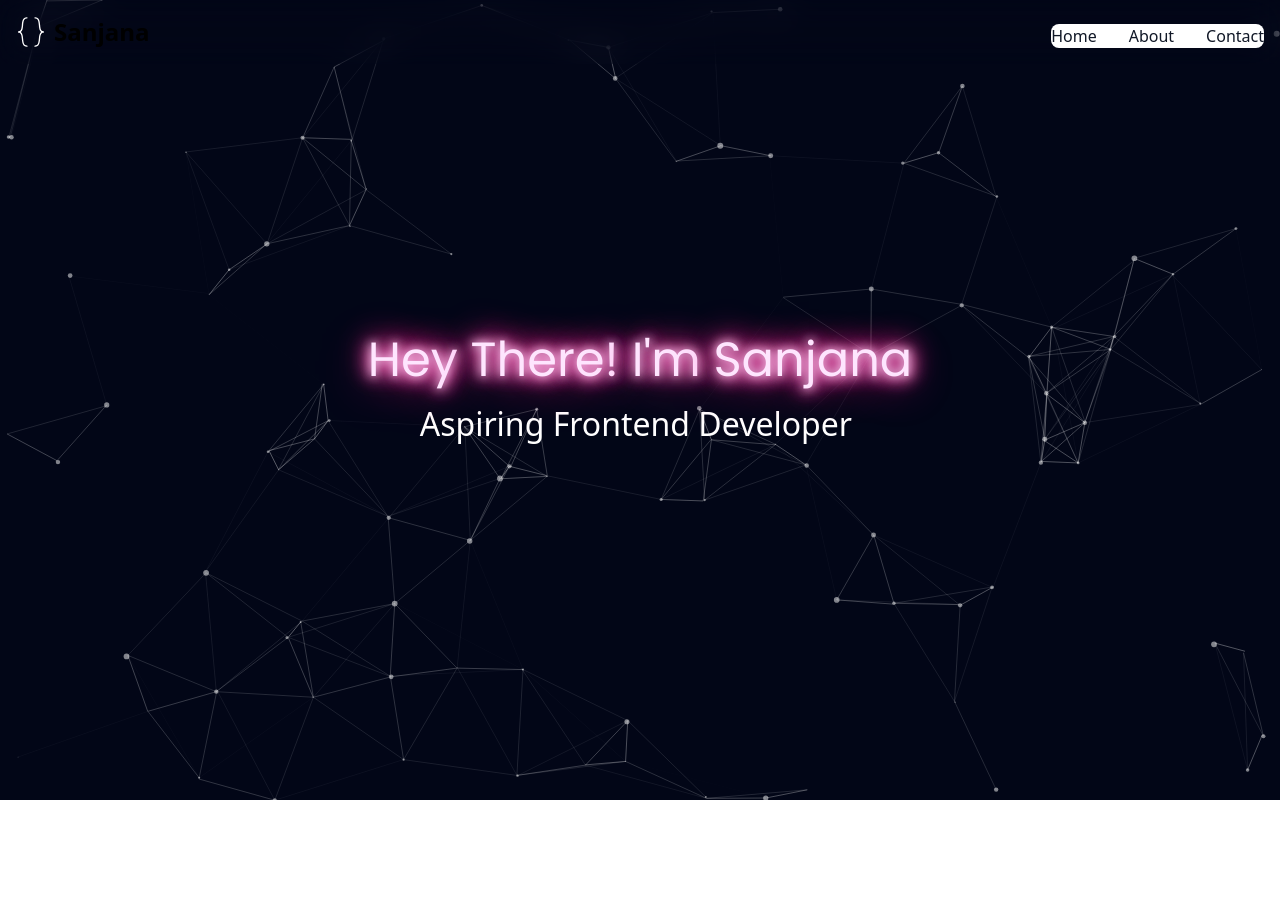
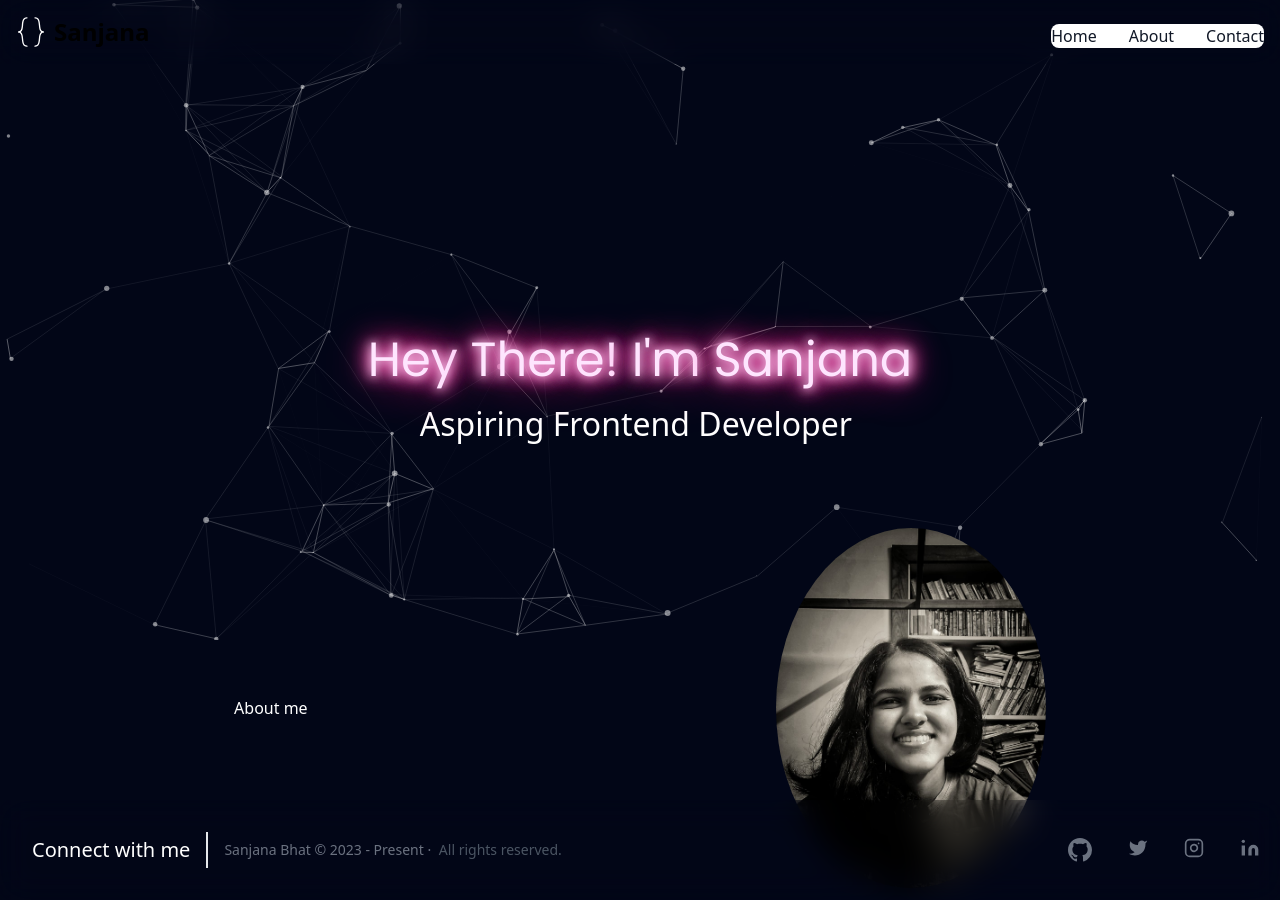
Before and after one commit to Sanjana-Bhat-02/pfolio, a SvelteKit app: page / in a window 1280 px wide. Before the commit the page ends 800 px from the top, so only its background shows below. Built offline with nearby package versions, Linux system fonts and the light colour scheme.

Commit message:
added profile

```diff
--- a/src/components/Background.svelte
+++ b/src/components/Background.svelte
@@ -125,6 +125,6 @@
     });
 </script>
 
-<div id="particle-js" >
+<div id="particle-js">
     <slot/>
 </div>
--- a/src/components/Content.svelte
+++ b/src/components/Content.svelte
@@ -3,7 +3,7 @@
 </script>
 
 <div class="flex flex-col relative h-screen">
-    <div id="particles-js" class="bg-slate-950 top-0 left-0 w-full h-full z-0 bg-fixed">
+    <div id="particles-js" class="bg-slate-950 top-0 left-0 w-full h-fit z-0 bg-fixed">
     <div class="container">
         <div class="con">
             <div class="sign">
@@ -18,13 +18,26 @@
             <p class="word">Frontend&nbsp;</p>
             <p class="word">Developer&nbsp;</p>
         </div>
-        <!-- <img src="https://upload.wikimedia.org/wikipedia/commons/1/15/Cat_August_2010-4.jpg" alt=""> -->
-        <!-- <img src="https://cdn.britannica.com/87/205187-050-BEE2B338/tapetum-lucidum-light-retina-nigh alt=""> -->
+
+        <div class="about flex justify-around items-center my-20">
+           <h1 class="text-white">About me</h1>
+           <img src="/pic.jpeg" alt="">
+        </div>
     </div>
 </div>
 </div>
 
 
 <style>
+   img {
+  max-width: 100%;
+  height: auto;
+  display: block;
+  border-radius: 50%;
+  height: 360px;
+}
+
+
+
 
 </style>
--- a/src/components/Footer.svelte
+++ b/src/components/Footer.svelte
@@ -1,11 +1,12 @@
-
-  <div class="container px-5 py-8 mx-auto flex items-center sm:flex-row flex-col bg-transparent backdrop-blur-lg">
+<div class="px-5 py-8 mx-auto flex items-center sm:flex-row flex-col bg-transparent backdrop-blur-lg ">
   <a href="/" class="flex title-font font-medium items-center md:justify-start justify-center text-gray-900">
-
     <span class="ml-3 text-xl text-white">Connect with me</span>
   </a>
-    <p class="text-sm text-gray-500 sm:ml-4 sm:pl-4 sm:border-l-2 sm:border-gray-200 sm:py-2 sm:mt-0 mt-4">Sanjana Bhat © 2023 - Present ·
-      <a href="https://twitter.com/knyttneve" class="text-gray-600 ml-1" rel="noopener noreferrer" target="_blank">All rights reserved.</a>
+  <p class="text-sm text-gray-500 sm:ml-4 sm:pl-4 sm:border-l-2 sm:border-gray-200 sm:py-2 sm:mt-0 mt-4">
+    Sanjana Bhat © 2023 - Present ·
+    <a href="https://twitter.com/knyttneve" class="text-gray-600 ml-1" rel="noopener noreferrer" target="_blank">
+      All rights reserved.
+    </a>
   </p>
   <span class="inline-flex gap-6 sm:ml-auto sm:mt-0 mt-4 justify-center sm:justify-start">
     <a class="text-gray-500" href="/">
@@ -13,9 +14,6 @@
       <svg aria-hidden="true" class="octicon octicon-mark-github" height="24" version="1.1" viewBox="0 0 16 16" width="24">
         <path fill="#6b7280" fill-rule="evenodd" d="M8 0C3.58 0 0 3.58 0 8c0 3.54 2.29 6.53 5.47 7.59.4.07.55-.17.55-.38 0-.19-.01-.82-.01-1.49-2.01.37-2.53-.49-2.69-.94-.09-.23-.48-.94-.82-1.13-.28-.15-.68-.52-.01-.53.63-.01 1.08.58 1.23.82.72 1.21 1.87.87 2.33.66.07-.52.28-.87.51-1.07-1.78-.2-3.64-.89-3.64-3.95 0-.87.31-1.59.82-2.15-.08-.2-.36-1.02.08-2.12 0 0 .67-.21 2.2.82.64-.18 1.32-.27 2-.27.68 0 1.36.09 2 .27 1.53-1.04 2.2-.82 2.2-.82.44 1.1.16 1.92.08 2.12.51.56.82 1.27.82 2.15 0 3.07-1.87 3.75-3.65 3.95.29.25.54.73.54 1.48 0 1.07-.01 1.93-.01 2.2 0 .21.15.46.55.38A8.013 8.013 0 0 0 16 8c0-4.42-3.58-8-8-8z"></path>
       </svg>
-
-
-
     </a>
     <a class="ml-3 text-gray-500" href="/">
       <svg fill="currentColor" stroke-linecap="round" stroke-linejoin="round" stroke-width="2" class="w-5 h-5" viewBox="0 0 24 24">
@@ -36,3 +34,7 @@
     </a>
   </span>
 </div>
+
+<style>
+
+</style>
--- a/src/components/Header.svelte
+++ b/src/components/Header.svelte
@@ -20,7 +20,7 @@
           <a href="#" class="block py-2 pl-3 pr-4 text-gray-900 rounded hover:bg-gray-100 md:hover:bg-transparent md:hover:text-blue-700 md:p-0 md:dark:hover:text-pink-500 dark:text-white dark:hover:bg-gray-700 dark:hover:text-white md:dark:hover:bg-transparent dark:border-gray-700">Home</a>
         </li>
         <li>
-          <a href="#" class="block py-2 pl-3 pr-4 text-gray-900 rounded hover:bg-gray-100 md:hover:bg-transparent md:hover:text-blue-700 md:p-0 md:dark:hover:text-pink-500 dark:text-white dark:hover:bg-gray-700 dark:hover:text-white md:dark:hover:bg-transparent dark:border-gray-700">About</a>
+          <a href="/about" class="block py-2 pl-3 pr-4 text-gray-900 rounded hover:bg-gray-100 md:hover:bg-transparent md:hover:text-blue-700 md:p-0 md:dark:hover:text-pink-500 dark:text-white dark:hover:bg-gray-700 dark:hover:text-white md:dark:hover:bg-transparent dark:border-gray-700">About</a>
         </li>
         <li>
           <a href="#" class="block py-2 pl-3 pr-4 text-gray-900 rounded hover:bg-gray-100 md:hover:bg-transparent md:hover:text-blue-700 md:p-0 md:dark:hover:text-pink-500 dark:text-white dark:hover:bg-gray-700 dark:hover:text-white md:dark:hover:bg-transparent dark:border-gray-700">Contact</a>
--- a/src/routes/+layout.svelte
+++ b/src/routes/+layout.svelte
@@ -6,17 +6,18 @@
   import Content from "../components/Content.svelte";
 </script>
 
-<div class="bg-slate-950 min-h-screen flex flex-col">
+<div class="bg-slate-950 min-h-screen flex flex-col bg-fixed">
   <header class="sticky top-0 z-50">
     <Header />
   </header>
   <div class="overflow-y-auto">
   <Background>
     <Content/>  <!-- <slot/> -->
-    <footer class="sticky bottom-0 z-50">
-      <Footer />
-    </footer>
+
   </Background>
+  <footer class="sticky bottom-0 z-50">
+    <Footer />
+  </footer>
 
 </div>
 
```
Also changed, not shown: src/routes/about/+page.svelte (added, +23 -0 lines), static/pic.jpeg (added). Lines whose indentation alone changed are shown as unchanged.
